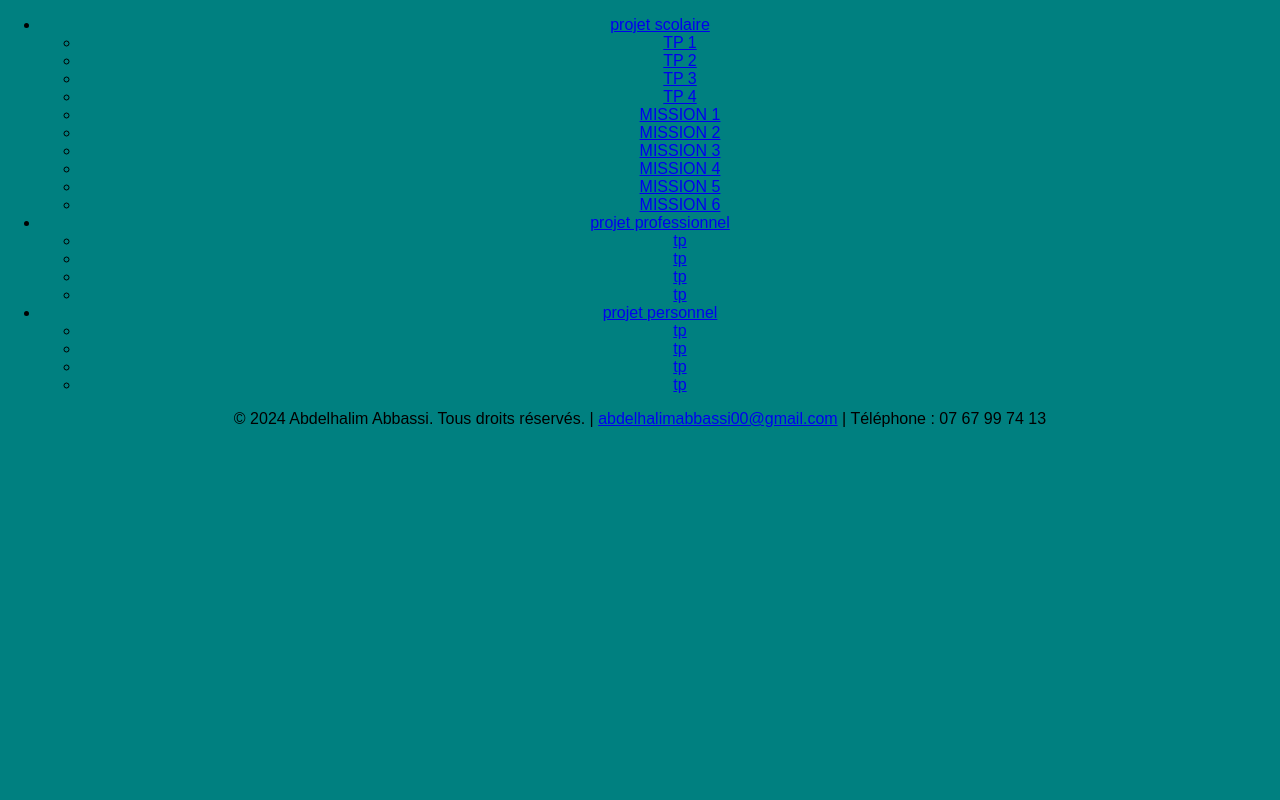
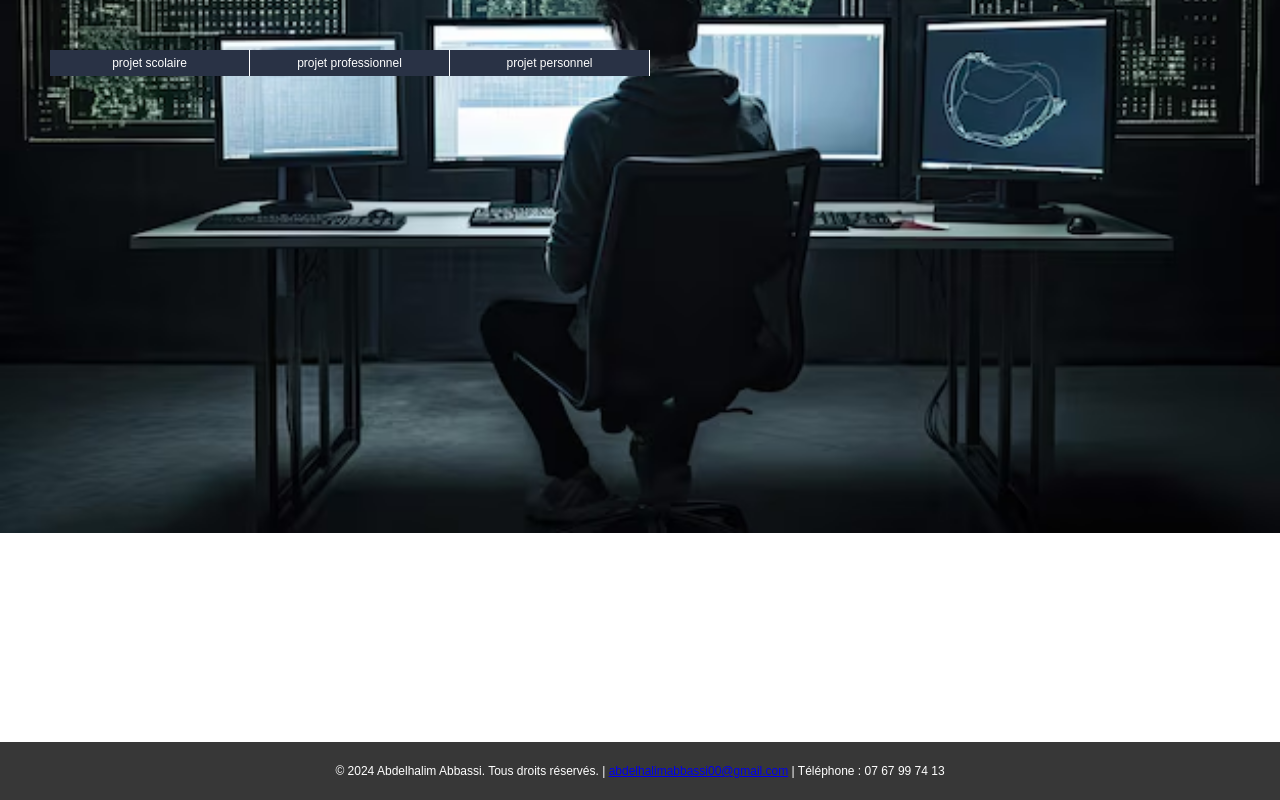
Before and after one commit to abdelhalimabbassi/abelhalimabbassi, a plain HTML site: page index.html in a window 1280 px wide. Drawn offline with Linux system fonts and the light colour scheme; files that its build step writes are made by us from their sources.

Commit message:
Update index.html

```diff
--- a/index.html
+++ b/index.html
@@ -3,7 +3,7 @@
 <head>
     <meta charset="UTF-8">
     <meta name="viewport" content="width=device-width, initial-scale=1.0">
-    <link rel="stylesheet" href="../projetweb/mission1/style.css">
+    <link rel="stylesheet" href="../mission1/style.css">
     <title>Document</title>
 </head>
 <body>
```
